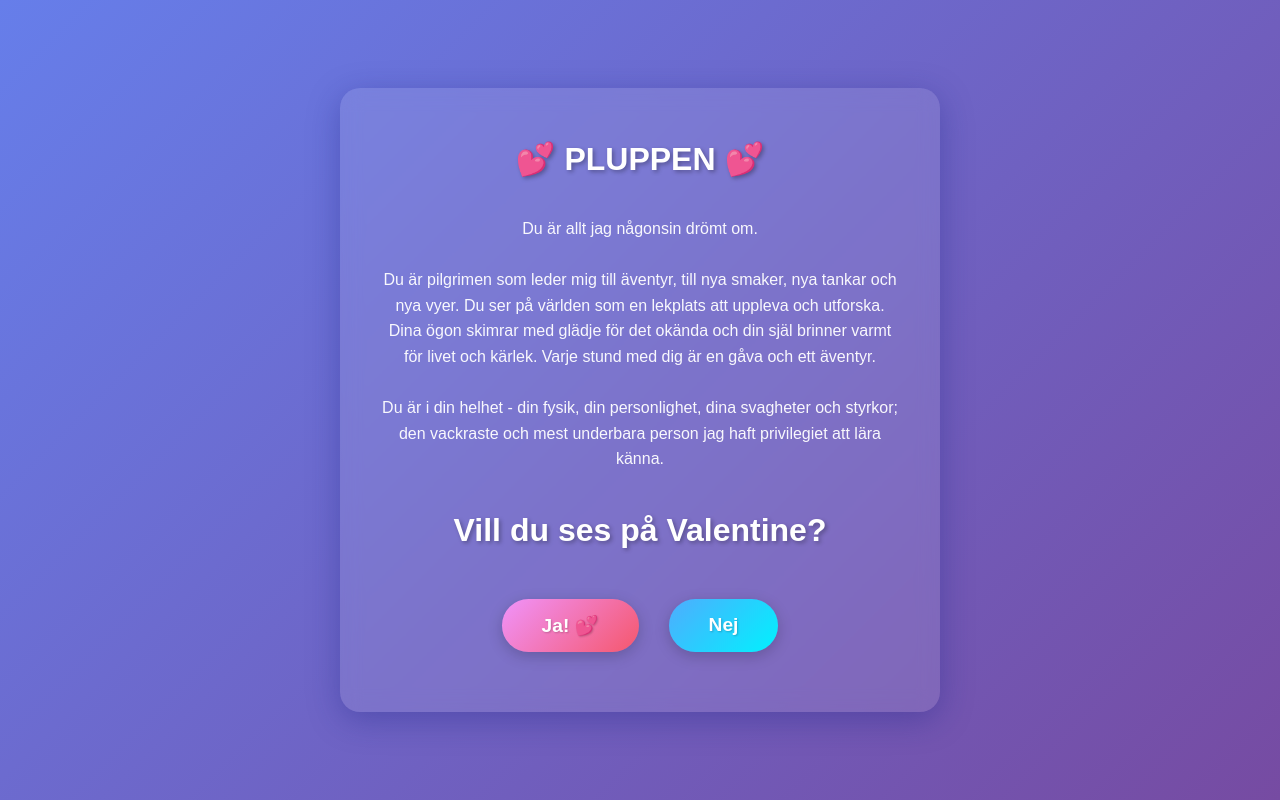
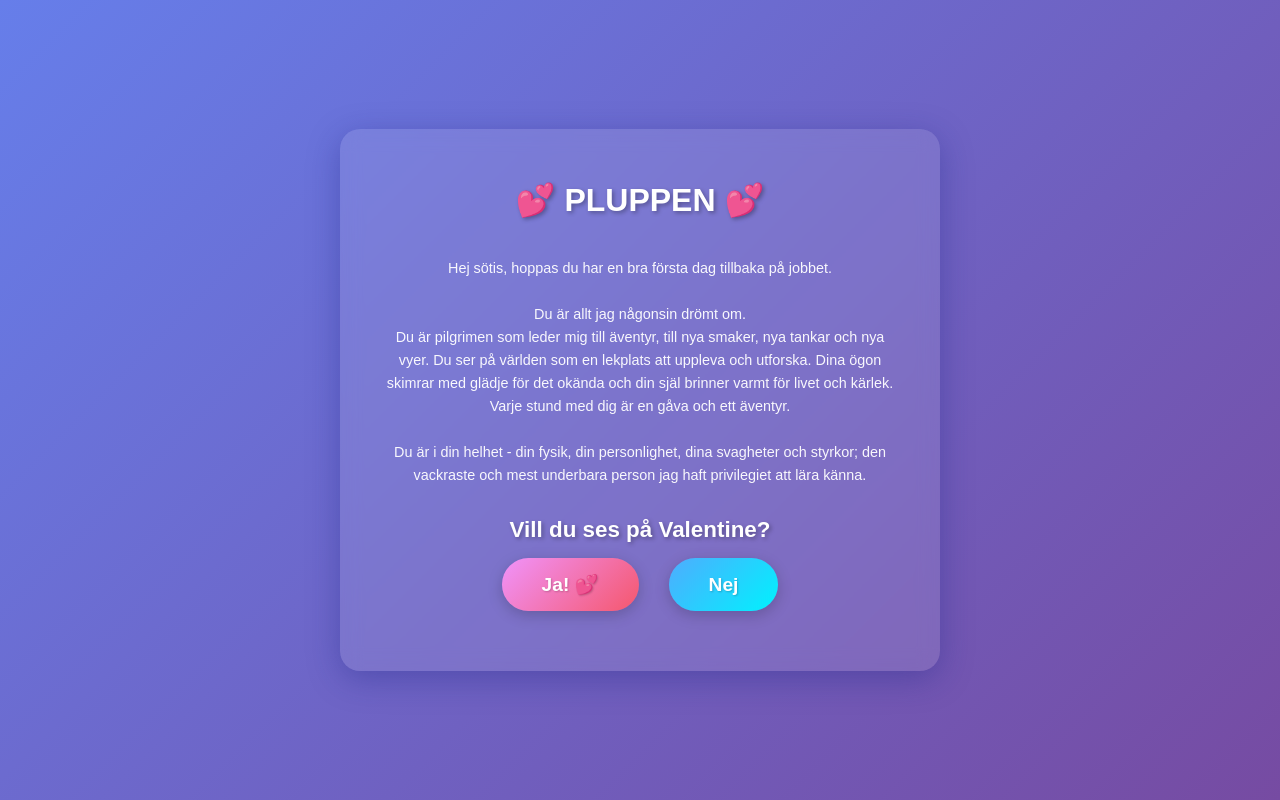
Before and after one commit to kitpaddle/pluppen, a Vue app: page / in a window 1280 px wide. Built offline with nearby package versions, Linux system fonts and the light colour scheme.

Commit message:
Revert alignment to center

```diff
--- a/index.html
+++ b/index.html
@@ -39,6 +39,8 @@
             max-width: 600px;
             box-shadow: 0 8px 32px 0 rgba(31, 38, 135, 0.37);
             position: relative;
+            max-height: 90vh;
+            overflow-y: auto;
         }
 
         h1 {
@@ -50,16 +52,16 @@
         }
 
         .compliment {
-            font-size: 1em;
-            margin-bottom: 40px;
+            font-size: 0.9em;
+            margin-bottom: 30px;
             line-height: 1.6;
             font-weight: 300;
             opacity: 0.95;
         }
 
         .question {
-            font-size: 2em;
-            margin-bottom: 50px;
+            font-size: 1.4em;
+            margin-bottom: 15px;
             font-weight: bold;
             text-shadow: 2px 2px 4px rgba(0, 0, 0, 0.3);
         }
--- a/src/App.vue
+++ b/src/App.vue
@@ -3,7 +3,7 @@
     <h1>💕 PLUPPEN 💕</h1>
 
     <p class="compliment">
-      Du är allt jag någonsin drömt om. <br><br>Du är pilgrimen som leder mig till äventyr, till nya smaker, nya tankar och nya vyer. Du ser på världen som en lekplats att uppleva och utforska. Dina ögon skimrar med glädje för det okända och din själ brinner varmt för livet och kärlek. Varje stund med dig är en gåva och ett äventyr.<br><br>Du är i din helhet - din fysik, din personlighet, dina svagheter och styrkor; den vackraste och mest underbara person jag haft privilegiet att lära känna.
+      Hej sötis, hoppas du har en bra första dag tillbaka på jobbet.<br><br>Du är allt jag någonsin drömt om.<br>Du är pilgrimen som leder mig till äventyr, till nya smaker, nya tankar och nya vyer. Du ser på världen som en lekplats att uppleva och utforska. Dina ögon skimrar med glädje för det okända och din själ brinner varmt för livet och kärlek. Varje stund med dig är en gåva och ett äventyr.<br><br>Du är i din helhet - din fysik, din personlighet, dina svagheter och styrkor; den vackraste och mest underbara person jag haft privilegiet att lära känna.
     </p>
 
     <p class="question">Vill du ses på Valentine?</p>
```
